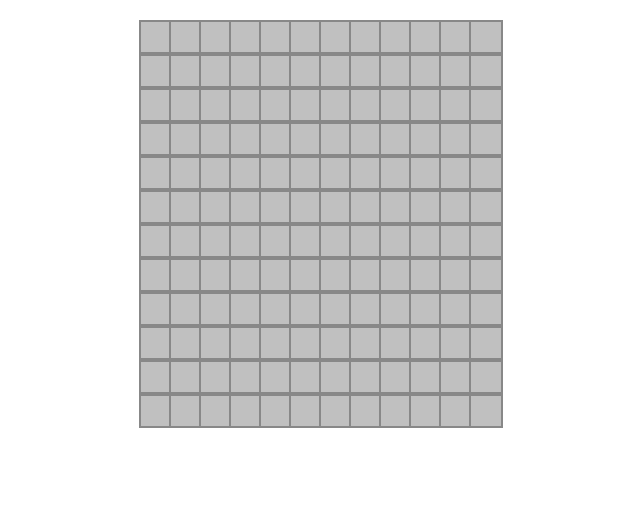
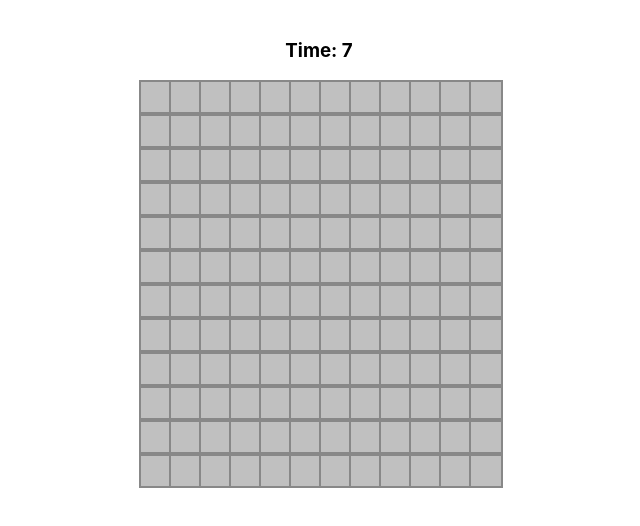
Before and after one commit to MackWessels/minesweeper-web, a React (Create React App) app: page / in a window 1280 px wide. Shown: the top 526 px of the page, without its empty margins (321-961 px from the left). Built offline with nearby package versions, Linux system fonts and the light colour scheme.

Commit message:
added timer

```diff
--- a/src/components/board.jsx
+++ b/src/components/board.jsx
@@ -63,18 +63,51 @@ function Board(props) {
 
   const [board, setBoard] = useState([]);
   const [gameOver, setGameOver] = useState(false);
+  const [time, setTime] = useState(0);
+  const [timerActive, setTimerActive] = useState(true);
+
+  // Create the initial board once
+  useEffect(function () {
+    var newBoard = createBoard(rows, cols, mines);
+    setBoard(newBoard);
+  }, []);
+
+  // Timer logic using recursive setTimeout (avoiding callbacks)
+  useEffect(function () {
+    var timerId = null;
+
+    function tick() {
+      setTime(time + 1);
+
+      // Keep ticking if game is still active
+      if (timerActive && !gameOver) {
+        timerId = setTimeout(tick, 1000);
+      }
+    }
+
+    if (timerActive && !gameOver) {
+      timerId = setTimeout(tick, 1000);
+    }
+
+    // Cleanup function stops the timer
+    return function () {
+      clearTimeout(timerId);
+    };
+  }, [time, timerActive, gameOver]);
 
   function resetGame() {
-    const newBoard = createBoard(rows, cols, mines);
-    setBoard(newBoard);
-    setGameOver(false);
-  }
+  const newBoard = createBoard(rows, cols, mines);
+  setBoard(newBoard);
+  setGameOver(false);
+  setTime(0);
+  setTimerActive(true);
+}
 
 
-  useEffect(function () {
-    const newBoard = createBoard(rows, cols, mines);
-    setBoard(newBoard);
-  }, []);
+
+
+
+
 
   function renderTiles() {
     let tiles = [];
@@ -100,6 +133,7 @@ function Board(props) {
 
   return (
     <div className="board-container">
+      <h3>Time: {time}</h3>
       <div className="board-grid"style={{gridTemplateColumns: `repeat(${cols}, 30px)`,}}>
         {renderTiles()}
       </div>
```
